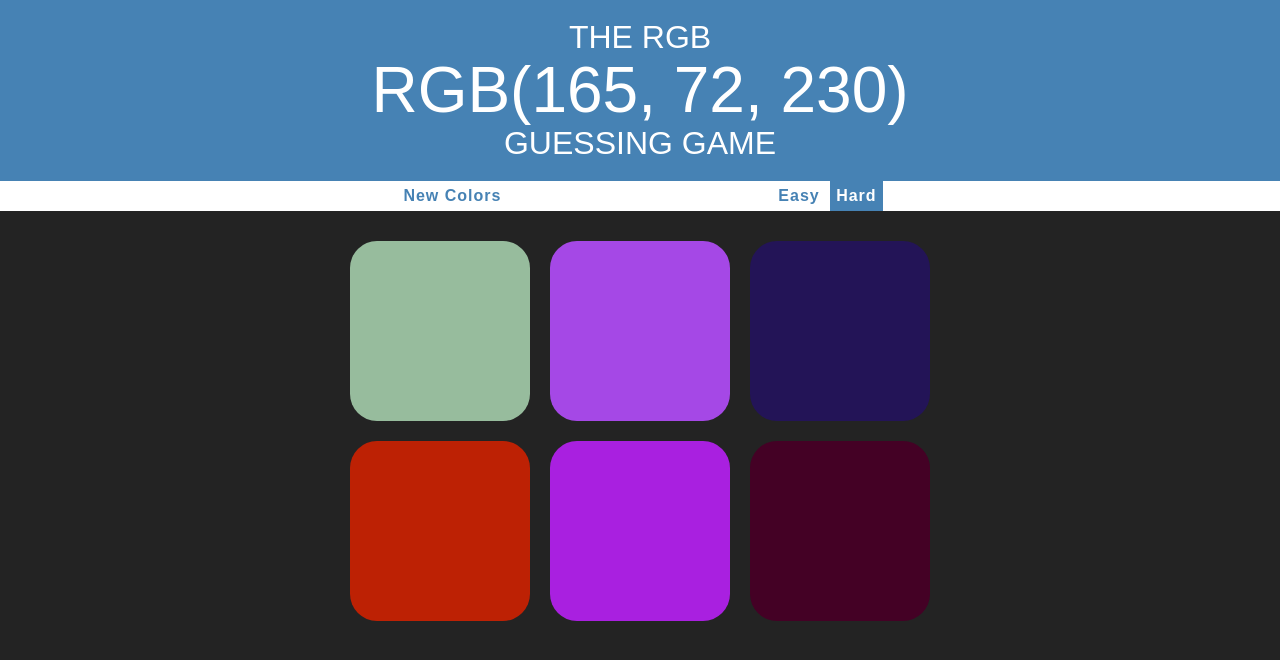
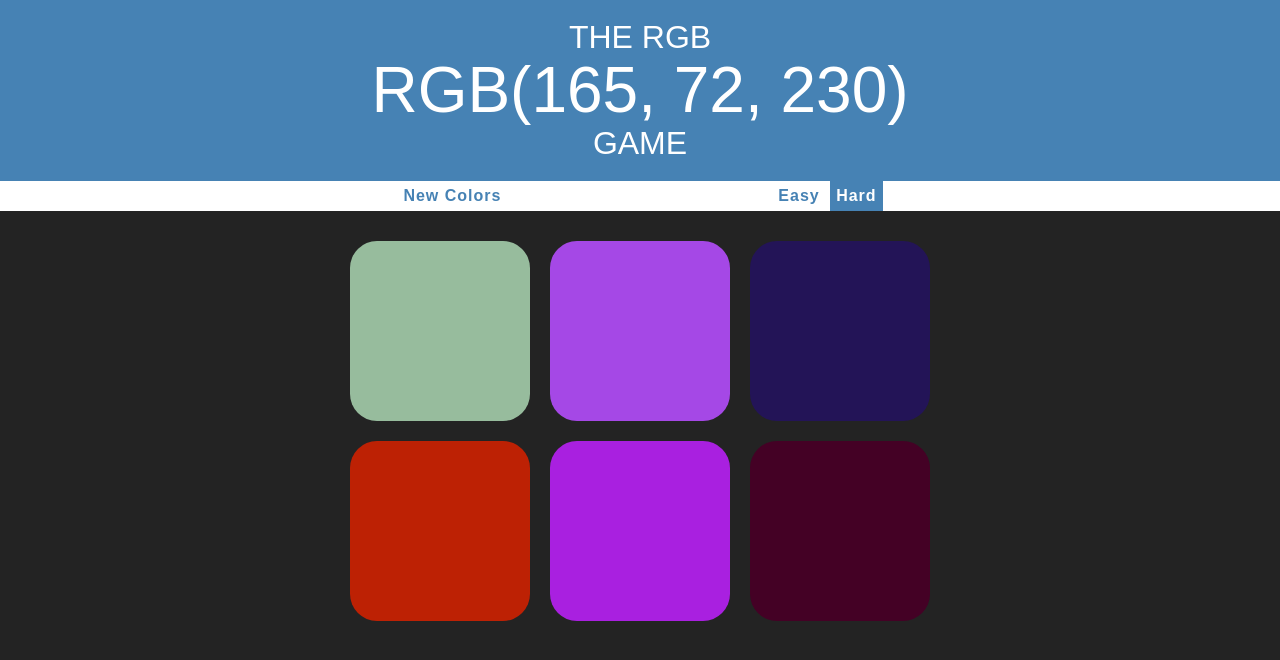
Before and after one commit to michelmarechal/colorgame, a plain HTML site: page index.html in a window 1280 px wide. Drawn offline with Linux system fonts and the light colour scheme.

Commit message:
Update index.html

```diff
--- a/index.html
+++ b/index.html
@@ -3,14 +3,14 @@
   <head>
     <link rel="stylesheet" href="rgbGame.css">
     <meta charset="utf-8">
-    <title>The RGB Fucking Game!</title>
+    <title>The real RGB game!</title>
   </head>
   <body>
     <h1>The RGB
       <br>
-      <span id="colorDisplay">RGB</span>
+      <span id="colorDisplay">The RGB</span>
       <br>
-      guessing game</h1>
+      game</h1>
     <div id="stripe">
       <button id="reset">New Colors</button>
       <span id="message"></span>
```
